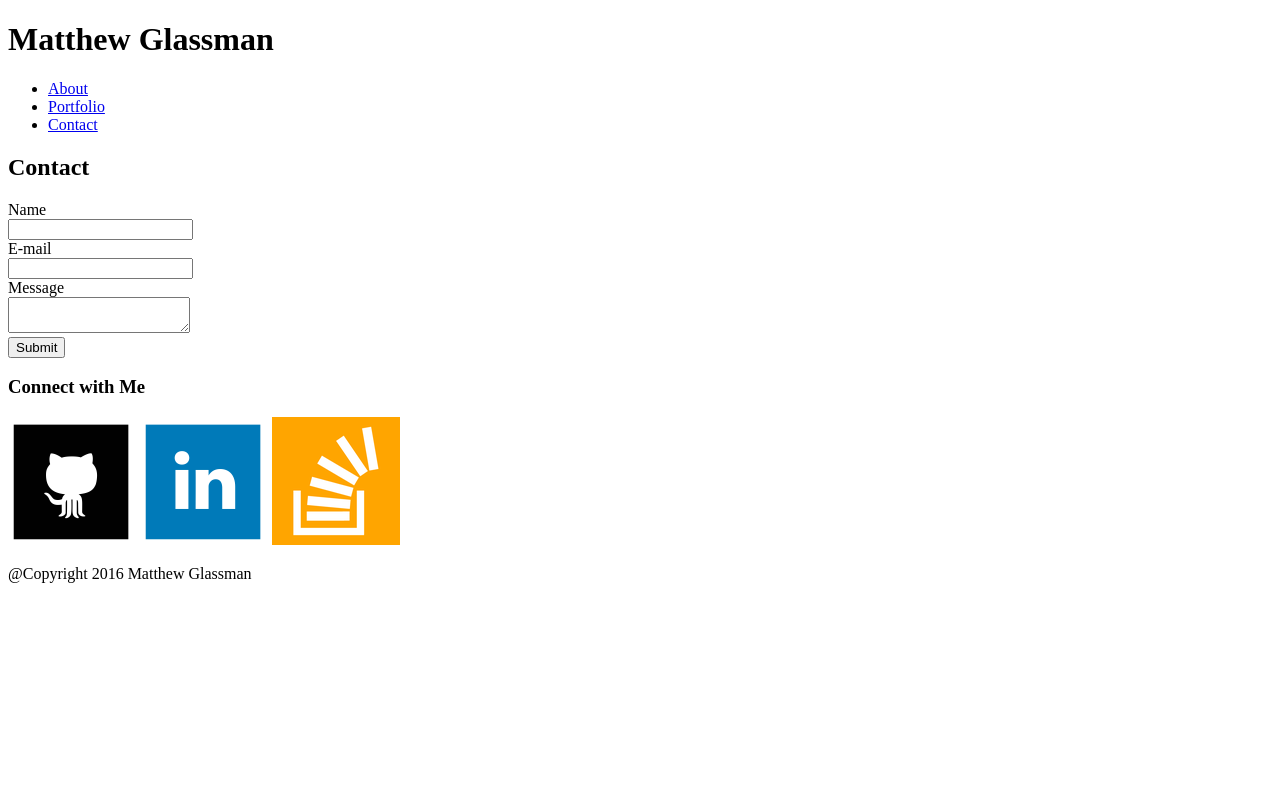
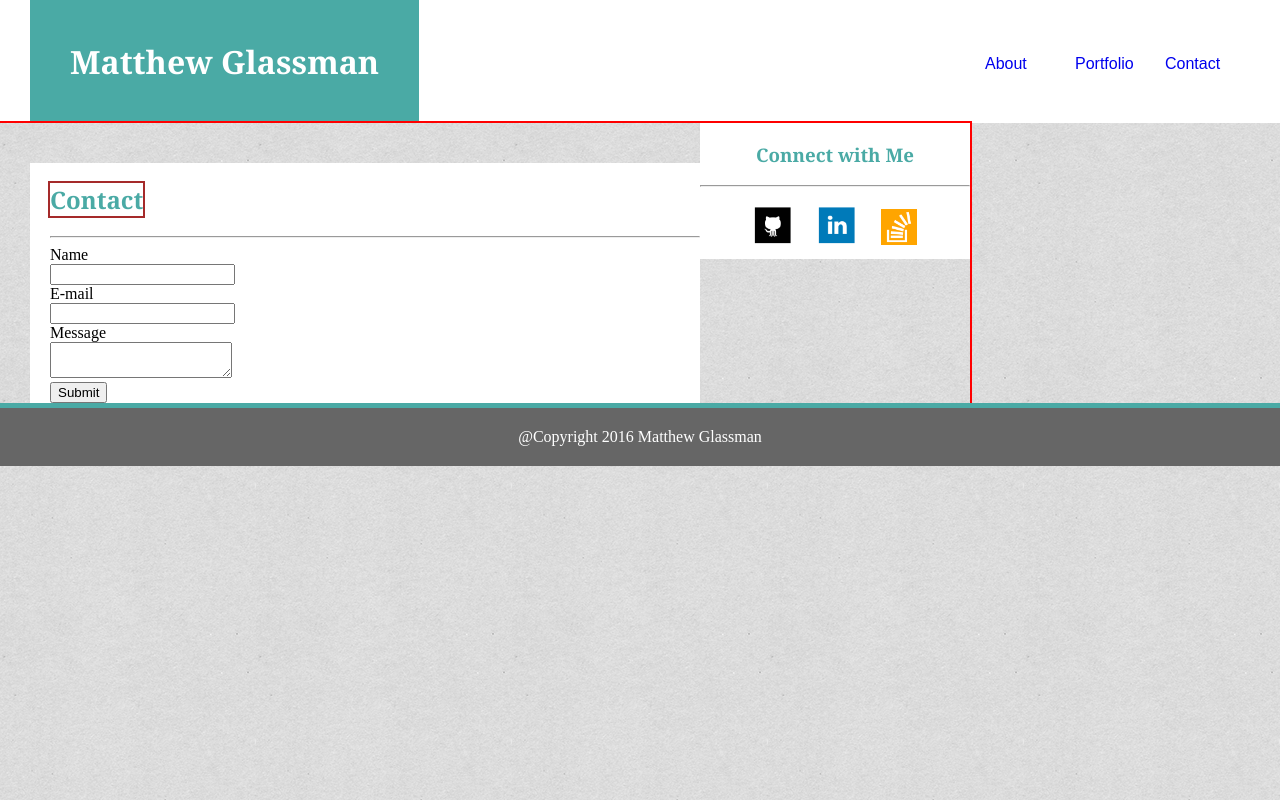
Before and after one commit to matthewglassman/Basic-Portfolio, a PHP site: page /contact.html in a window 1280 px wide. Run offline with PHP 8.4, Linux system fonts and the light colour scheme.

Commit message:
Updated styling and added more HTML to contact

```diff
--- a/assets/css/style.css
+++ b/assets/css/style.css
@@ -1,34 +1,47 @@
+html{
+  /*background-image: url("../images/cardboard_flat.jpg");
+  background-repeat: repeat; */
+  height: 100%;
+  width: 100%;
+  background-image: url("../images/cardboard_flat.png");
+  background-repeat: repeat;
+}
+
 h1,h2,h3{
-  font-family: 'Georgia',Times, Times New Roman, serif;
+  font-family: "Georgia",Times, "Times New Roman", serif;
 }
 .name{
   float: left;
   padding: 40px;
   margin-left: 30px;
   margin-bottom: 0;
+  margin-top: 0;
   background-color:#4aaaa5;
   color:#ffffff;
   /*outline:2px dashed red; /*DEBUG*/
 }
 #bout, #port, #cont, p{
-  font-family: 'Arial', 'Helvetica Neue', Helvetica, sans-serif;
+  font-family: "Arial", "Helvetica Neue", Helvetica, sans-serif;
+}
+a{
+  text-decoration: none;
 }
 #bout{
-  margin-top: 60px;
+  margin-top: 50px;
   padding: 5px;
   width: 80px;
   float: right;
 /*  outline:2px dashed blue; /*DEBUG*/
 }
 #port{
-  margin-top: 60px;
+  margin-top: 50px;
   padding: 5px;
   width:80px;
   float: right;
 /*  outline:2px dashed green; /*DEBUG*/
 }
 #cont{
-  margin-top: 60px;
+  margin-top: 50px;
   padding: 5px;
   width: 80px;
   float: right;
@@ -37,78 +50,117 @@ h1,h2,h3{
 }
 header{
   /*clear: auto;*/
-  width: 960px;
+  /*width: 960px;*/
+  background-color: #ffffff;
+  margin-top: 0;
   margin-bottom: 0;
   overflow: auto;
   border-bottom: #cccccc;
  /* outline:2px dashed black; /*DEBUG*/
 }
 body{
-  /*clear: both;*/
-  width: 960px;
+  display: flex;
+  flex-direction: column;
+  margin: 0;
+  /*width: 960px;*/
   /*outline:2px solid orange; /*DEBUG*/
 }
-#full{
+.full{
+  margin: 0, 100px, 0, 100px;
   clear: both;
-  background: pink;
-  width: 960px;
-  height: 455px;
+  width: 970px;
+  /*height: 455px;*/
   overflow: auto;
- /* outline:2px solid grey; /*DEBUG*/
+  outline:2px solid red; /*DEBUG*/
 }
-#mio{
+#me{
   float: left;
   margin-top: 40px;
   margin-left: 30px;
-  /*padding: 20px;*/
+  padding-left: 20px;
+  padding-right: 20;
   border: #dddddd;
   background: #ffffff;
-  width:620px;
-  outline:2px solid teal /*DEBUG*/
+  width:650px;
+  /*outline:2px solid teal /*DEBUG*/
 }
-#mioAbout{
+#meAbout{
   float: left;
   color: #4aaaa5;
-  outline:2px solid brown; /*DEBUG*/
+/*  outline:2px solid brown; /*DEBUG*/
 }
-#mioHR{
+#meHR{
   padding: 0, 5px, 0, 5px;
   clear: both;
 }
-#mioPhoto{
+#mePhoto{
   margin-right: 10px;
   height: 145px;
   width: 187px;
   float: left;
-  outline:2px solid pink; /*DEBUG*/
+/*  outline:2px solid pink; /*DEBUG*/
 }
 p{
-  outline:2px dashed red; /*DEBUG*/
-  line-height: 35px;
+ /* outline:2px dashed red; /*DEBUG*/
+  line-height: 25px;
 }
 .connection{
   float: right;
-  margin-top: 40px;
-  margin-right: 20px;
+  text-align: center;
+  /*margin-top: 40px;
+  margin-right: 20px; */
   background: #ffffff;
-  outline:2px solid blue; /*DEBUG*/
-  width:200px;
+  /*outline:2px solid blue; /*DEBUG*/
+  width:270px;
 }
 #connectionHead{
   color: #4aaaa5;
 }
 #ghicon{
-  width: 100px;
-  height: 100px;
+  /*float:left;*/
+  width: 40px;
+  height: 40px;
+  padding: 10px;
 
 }
 #liicon{
-
+  /*float:left;*/
+  width: 40px;
+  height: 40px;
+  padding:10px;
 }
-#stackicon
+#stackicon{
+  /*float:left;*/
+  width: 36px;
+  height: 36px;
+  padding: 10px;
+}
 .dasboot{
   color: #ffffff;
   text-align: center;
+  padding: 20px;
   background-color:#666666;
-  outline:2px solid green; /*DEBUG*/
+  clear: both;
+  border-top: 5px solid #4aaaa5;
+ /* outline:2px solid green; /*DEBUG*/
 }
+#contactarea{
+  float: left;
+  margin-top: 40px;
+  margin-left: 30px;
+  padding-left: 20px;
+  padding-right: 20;
+  border: #dddddd;
+  background: #ffffff;
+  width:650px;
+  /*outline:2px solid teal /*DEBUG*/
+}
+#contact{
+  float: left;
+  color: #4aaaa5;
+  outline:2px solid brown; /*DEBUG*/
+}
+hr{
+  clear: both;
+  padding: 0, 5px, 0, 5px;
+}
--- a/contact.html
+++ b/contact.html
@@ -1,23 +1,20 @@
 <!DOCTYPE html>
 <html>
 <head>
-	<title>Contact Me</title>
-	<!-- Link to CSS file to style the page -->
-	<link ref="stylesheet" type="text/css" href="assets/css/style.css">
+  <title>Contact Me</title>
+  <link rel="stylesheet" type="text/css" href="assets/css/style.css">
 </head>
 <body>
 <header>
-	<h1 id="myname">Matthew Glassman</h1>
-<nav>
-<ul>
- 	<li id="about"><a href="index.html">About</a></li>
-	<li id="portfolio"><a href="portfolio.html">Portfolio</a></li>
-	<li id="contact"><a href="contact.html">Contact</a></li>
-</ul>
-</nav>
+  <h1 class="name">Matthew Glassman</h1>
+  <section id="cont"><a href="contact.html">Contact</a></section>
+  <section id="port"><a href="portfolio.html">Portfolio</a></section>
+  <section id="bout"><a href="index.html">About</a></section>
 </header>
+  <div class="full">
 <section id="contactarea">
-<h2 id="contact">Contact</h2>
+<h1 id="contact">Contact</h1>
+<hr>
 <form method="post">
 	<div>
 		<label for="name">Name</label>
@@ -39,14 +36,16 @@
 	</div>
 </form>
 </section>
-<aside id="connect">
-  <h3 id="connection">Connect with Me</h3>
-  <a href="http://www.github.com"><img src="assets/images/githubicon.png" id="github"></a>
-  <a href="https://www.linkedin.com/in/matthew-glassman-it"><img src="assets/images/linkedinicon.png" id="linkedin"></a>
-  <a a href="http://www.stackoverflow.com"><img src="assets/images/stackoverflowicon.png" id="stackoverflow"></a>
-</aside>
-<footer>
-<p>@Copyright 2016 Matthew Glassman</p>
+	 <aside class="connection">
+        <h3 id="connectionHead">Connect with Me</h3>
+        <hr id="connectionHR">
+        <a href="http://www.github.com"><img src="assets/images/githubicon.png" alt="githubicon" id="ghicon"></a>
+        <a href="https://www.linkedin.com/in/matthew-glassman-it"><img src="assets/images/linkedinicon.png" alt="linkedinicon" id="liicon"></a>
+        <a href="http://www.stackoverflow.com"><img src="assets/images/stackoverflowicon.png" alt="stackoverflowicon" id="stackicon"></a>
+      </aside>
+ </div>
+<footer class="dasboot">
+@Copyright 2016 Matthew Glassman
 </footer>
 </body>
 </html>
```
Also changed, not shown: index.html (+9 -9 lines), assets/images/cardboard_flat.png (added).
